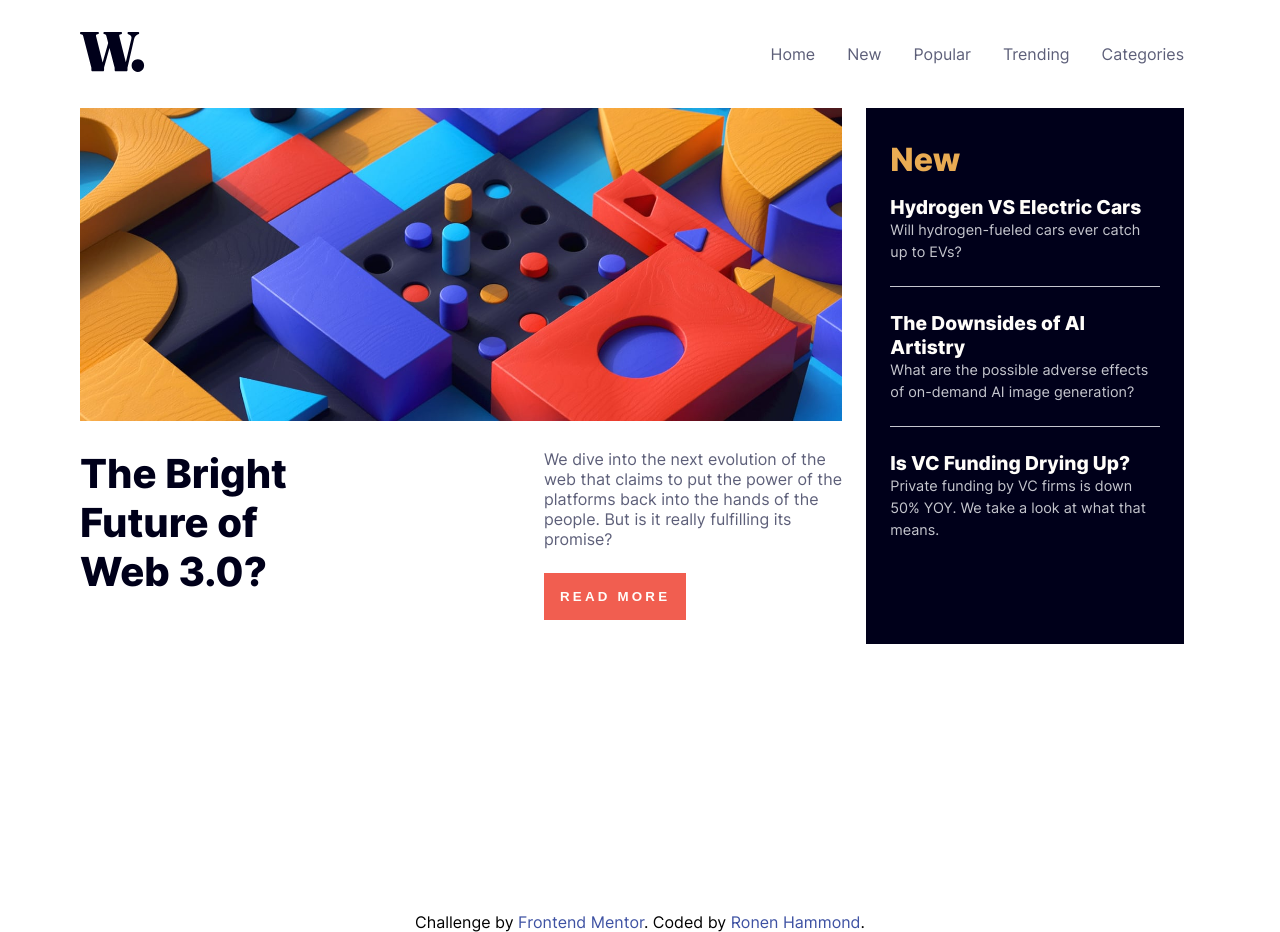
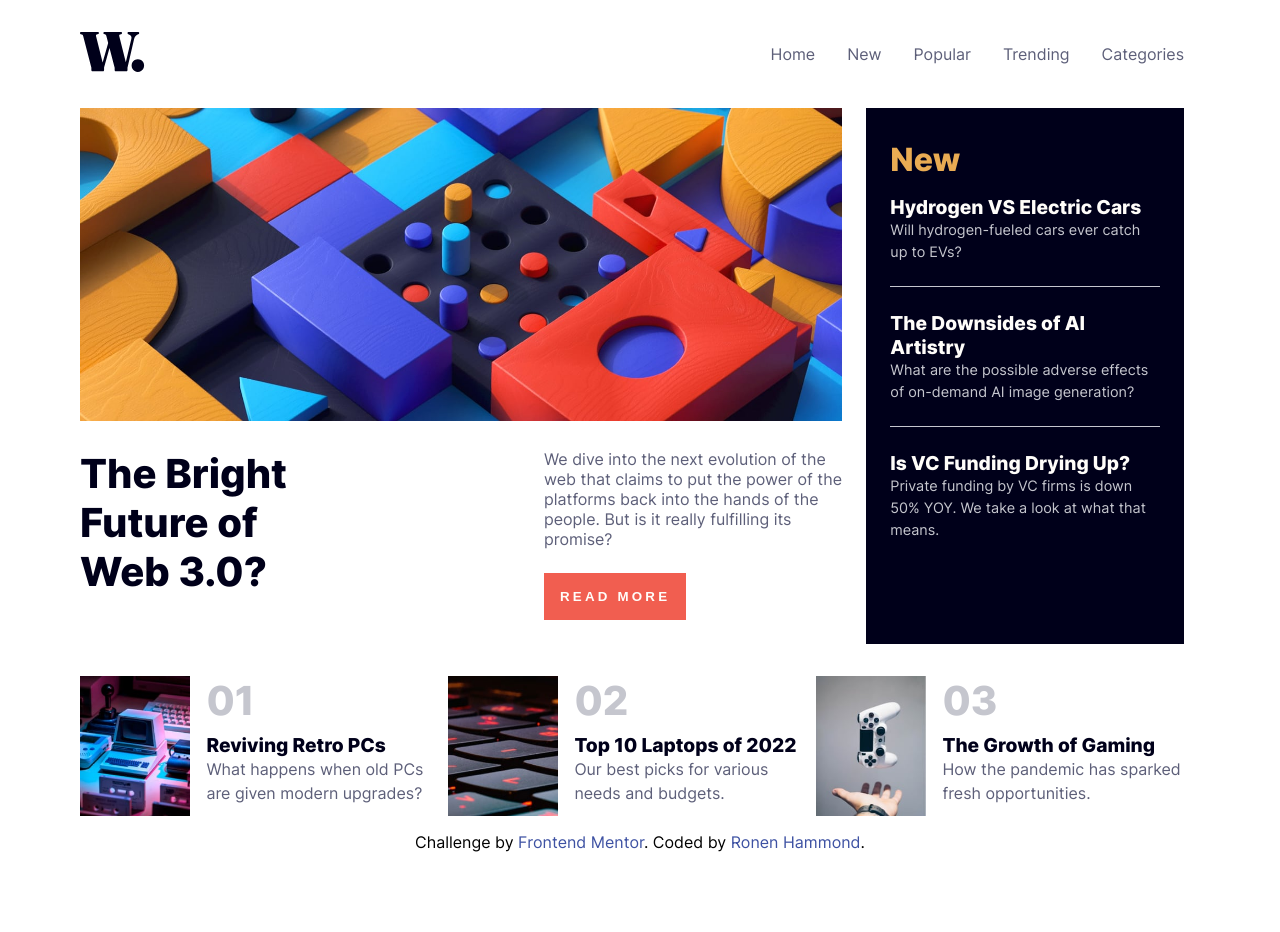
Before and after one commit to RonenTGreat/news-homepage, a React (Create React App) app: page / in a window 1280 px wide. After the commit the page ends 852 px from the top, so only its background shows below. Built offline with nearby package versions, Linux system fonts and the light colour scheme.

Commit message:
added news-item component

```diff
--- a/src/components/container/container.component.jsx
+++ b/src/components/container/container.component.jsx
@@ -4,10 +4,22 @@ import desktopImg from "../../assets/images/image-web-3-desktop.jpg"
 
 import mobileImg from "../../assets/images/image-web-3-mobile.jpg"
 
+import retroPC from "../../assets/images/image-retro-pcs.jpg"
+
+import imageTopLaptop from "../../assets/images/image-top-laptops.jpg"
+
+import controller from "../../assets/images/image-gaming-growth.jpg"
+
+
+
 import NewItem from "../new-item/new-item.component"
+
+import NewsItem from "../news-item/news-item.component"
+
 const Container = () => {
   return (
-    <main className="container">
+    <main>
+      <div className="container">
         <div className="main-section">
           <picture>
             <source media="(max-width:425px)" srcSet={mobileImg} />
@@ -37,8 +49,30 @@ const Container = () => {
           <hr />
           <NewItem new_item_header="Is VC Funding Drying Up?" new_item_paragraph="Private funding by VC firms is down 50% YOY. We take a look at what that means." />
         </div>
-
-
+      </div>
+      <div className="news__section">
+        <NewsItem
+          img={retroPC}
+          alt="retro-pc"
+          number_head="01"
+          heading="Reviving Retro PCs"
+          paragraph="What happens when old PCs are given modern upgrades?"
+        />
+        <NewsItem
+          img={imageTopLaptop}
+          alt="laptop keyboard"
+          number_head="02"
+          heading="Top 10 Laptops of 2022"
+          paragraph="Our best picks for various needs and budgets."
+        />
+        <NewsItem
+          img={controller}
+          alt="game controller"
+          number_head="03"
+          heading="The Growth of Gaming"
+          paragraph="How the pandemic has sparked fresh opportunities."
+        />
+      </div>
     </main>
   );
 }
--- a/src/components/container/container.styles.css
+++ b/src/components/container/container.styles.css
@@ -6,19 +6,19 @@
   font-style: normal;
 }
 
+main {
+  margin: 0 6rem 0 5rem;
+
+}
+
 .container {
   display: grid;
   grid-template-columns: 1.2fr 0.5fr;
-  grid-template-rows: 2fr 1fr;
+  grid-template-rows: 1fr;
   grid-column-gap: 1.5rem;
-
-  margin: 0 6rem 0 5rem;
 }
 
 .content {
-  grid-area: 2 / 1 / 3 / 2;
-}
-.div2 {
   grid-area: 1 / 1 / 2 / 2;
 }
 .new-section {
@@ -78,3 +78,8 @@ hr {
 .content__btn:hover{
   background-color: hsl(240, 100%, 5%);
 }
+
+.news__section{
+  display: flex;
+  margin-bottom: 1rem;
+}
--- /dev/null
+++ b/src/components/news-item/news-item.component.jsx
@@ -0,0 +1,17 @@
+import "./news-item.styles.css"
+
+const NewsItem = (props) => {
+  return (
+    <div className="news">
+      <img className="news__img" src={props.img} alt={props.alt} />
+
+      <div className="news__description">
+        <h2 className="news__number-heading">{props.number_head}</h2>
+        <a href="#" className="news__heading">{props.heading}</a>
+        <p className="news__paragraph">{props.paragraph}</p>
+      </div>
+    </div>
+  );
+}
+
+export default NewsItem;
--- /dev/null
+++ b/src/components/news-item/news-item.styles.css
@@ -0,0 +1,32 @@
+.news{
+  display: flex;
+  column-gap: 1rem;
+  margin-top: 2rem;
+}
+
+.news__img{
+  width: 30%;
+}
+
+.news__number-heading{
+  font-size: 2.5rem;
+  color: hsl(233, 8%, 79%);
+  margin-bottom: 0.5rem;
+}
+
+.news__heading{
+  color: hsl(240, 100%, 5%);
+  font-size: 1.2rem;
+  font-weight: 600;
+  margin-bottom: 0.5rem;
+}
+
+.news__heading:hover{
+  color: hsl(5, 85%, 63%);
+}
+
+.news__paragraph{
+  max-width: 15rem;
+  line-height: 1.5;
+  color: hsl(236, 13%, 42%);
+}
```
Also changed, not shown: src/index.html (deleted, +0 -52 lines). Lines whose indentation alone changed are shown as unchanged.
